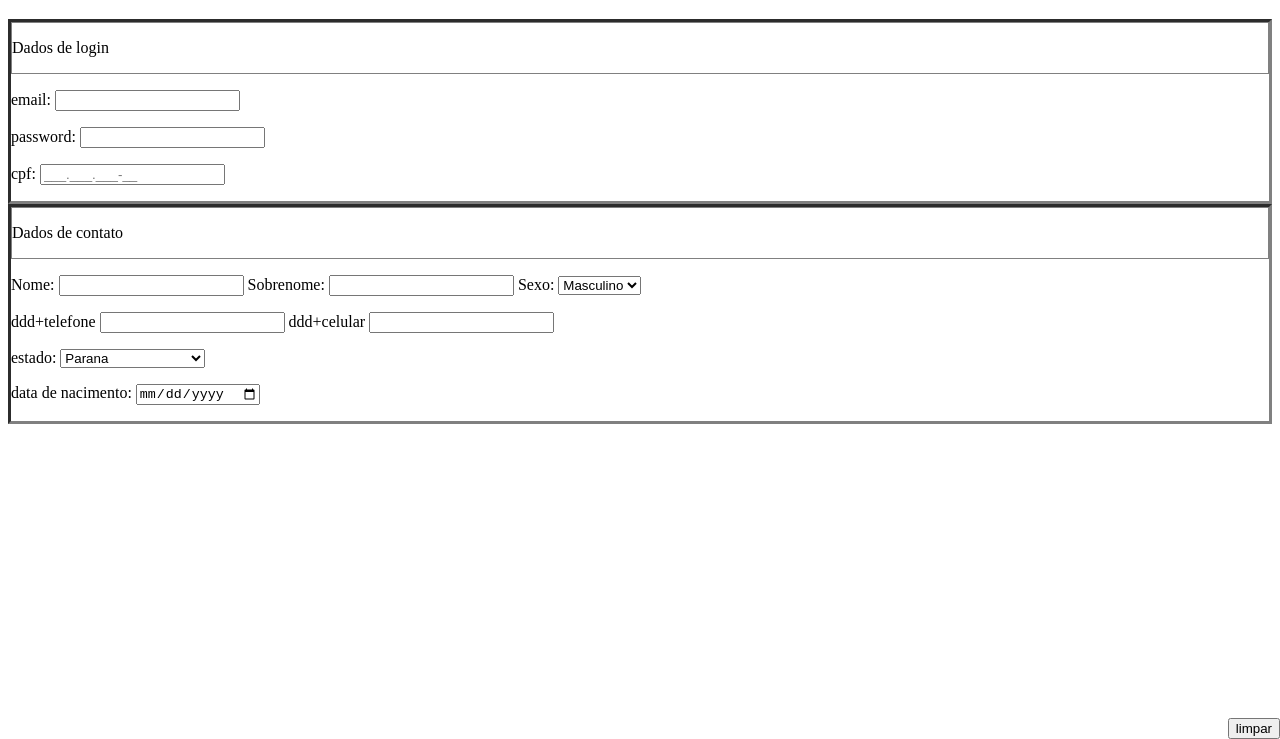
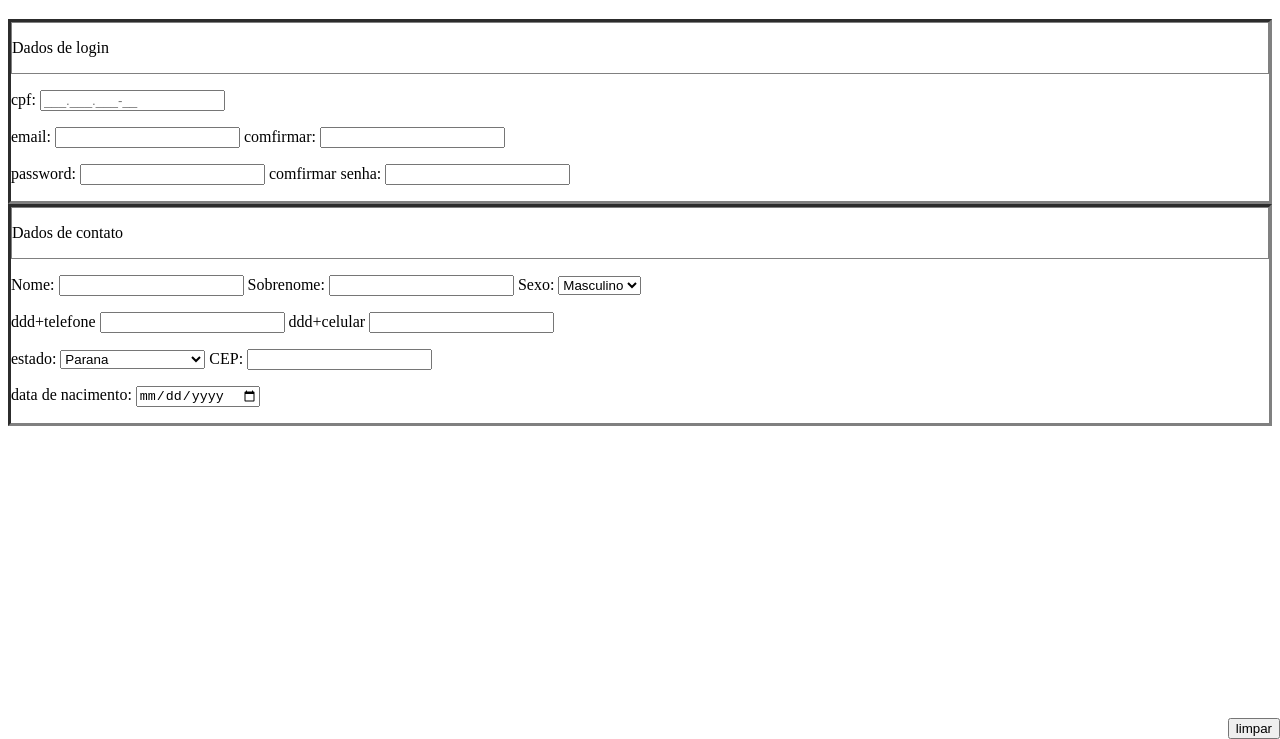
Before and after one commit to Jvcl1/cadastre-se, a plain HTML site: page index.html in a window 1280 px wide. Shown: the part 61-800 px from the top of the page. Drawn offline with Linux system fonts and the light colour scheme.

Commit message:
Update index.html

```diff
--- a/index.html
+++ b/index.html
@@ -18,21 +18,26 @@
                             <p>Dados de login</p>
                         </div>
                         <p>
+                            <label for="CPF">cpf: </label>
+                            <input type="text" placeholder="___.___.___-__" name="fcpf">
+                        </p>
+                        <p>
                             <p>
                                 <label for="Gmail">email: </label>
-                                <input type="email" name="fname">
+                                <input type="email" name="femail">
+                                <label for="Comfirm_gmail">comfirmar: </label>
+                                <input type="email" name="fcomfirm_email">
                             </p>
                             <p>
                                 <label for="Password">password: </label>
                                 <input type="password" name="fpassword">
+                                <label for="pass_comfirm">comfirmar senha: </label>
+                                <input type="password" name="fcomfirm">
                             </p>
                             <p>
                                 <input type="reset" value="limpar" class="canto_reset" name="freset">
                             </p>
-                            <p>
-                                <label for="CPF">cpf: </label>
-                                <input type="text" placeholder="___.___.___-__" name="fcpf">
-                            </p>
+
                         </p>
                     </div>
                 </div>
@@ -84,6 +89,8 @@
                             <option value="SC">Santa Catatarina</option><br>
                             <option value="TO">Tocantins</option><br>
                         </select>
+                        <label for="cep">CEP: </label>
+                        <input type="text">
                     </p>
                     <p>
                         <label for="nacimento">data de nacimento: </label>
```
